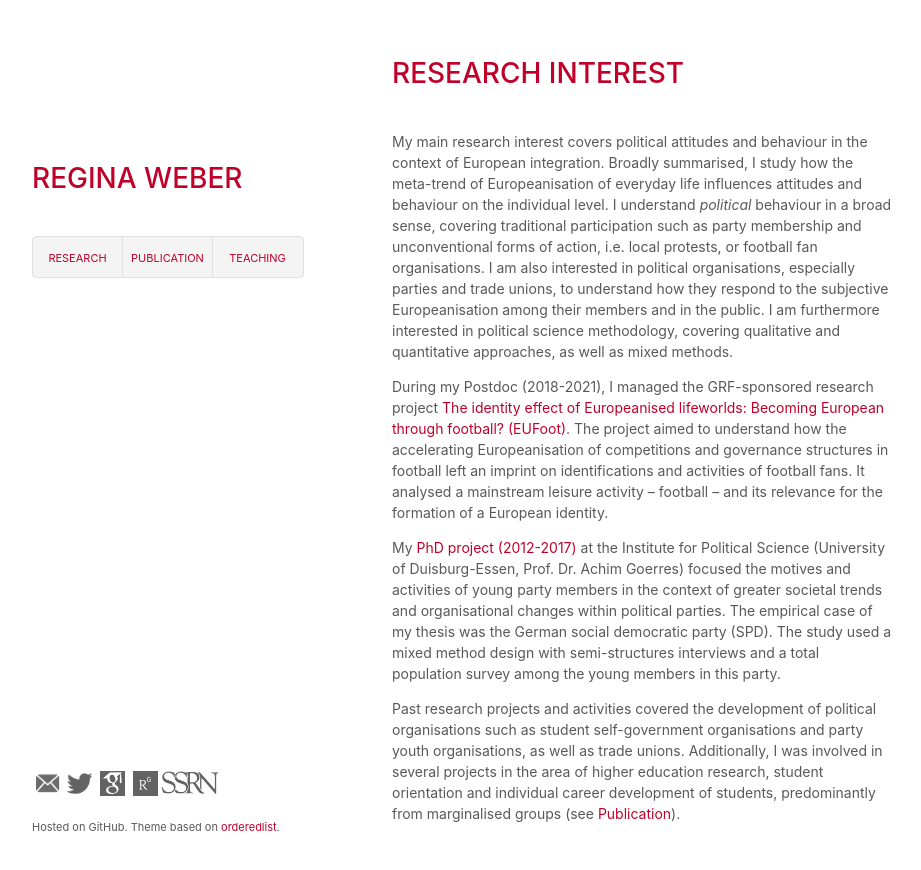
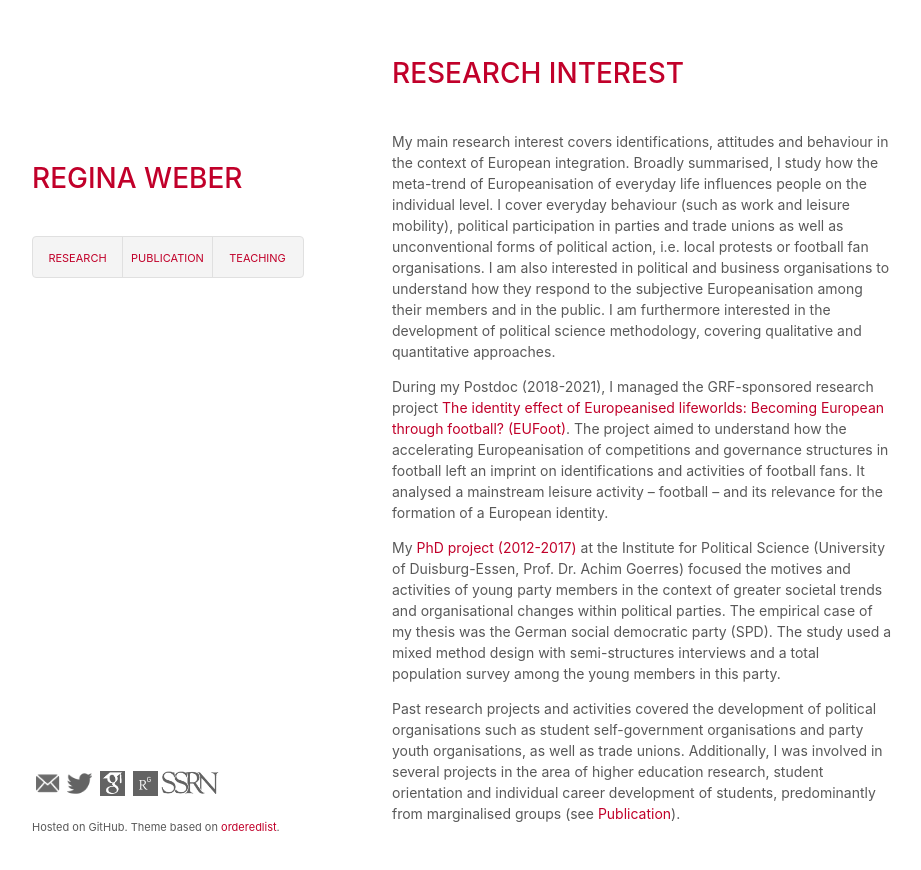
Before and after one commit to robertocabreratapia/robertocabreratapia.github.io, a Jekyll site: the page built from research.html, in a window 1280 px wide. Shown: the top 870 px of the page, without its empty margins (178-1099 px from the left). Built offline with Jekyll 4.4.1, drawn with Linux system fonts in a browser that asks for light colours.

Commit message:
Update research.html

```diff
--- a/research.html
+++ b/research.html
@@ -3,7 +3,7 @@ layout: default
 ---
 <h1>Research interest</h1>
 
-<p>My main research interest covers political attitudes and behaviour in the context of European integration. Broadly summarised, I study how the meta-trend of Europeanisation of everyday life influences attitudes and behaviour on the individual level. I understand <em>political</em> behaviour in a broad sense, covering traditional participation such as party membership and unconventional forms of action, i.e. local protests, or football fan organisations. I am also interested in political organisations, especially parties and trade unions, to understand how they respond to the subjective Europeanisation among their members and in the public. I am furthermore interested in political science methodology, covering qualitative and quantitative approaches, as well as mixed methods.</p>
+<p>My main research interest covers identifications, attitudes and behaviour in the context of European integration. Broadly summarised, I study how the meta-trend of Europeanisation of everyday life influences people on the individual level. I cover everyday behaviour (such as work and leisure mobility), political participation in parties and trade unions as well as unconventional forms of political action, i.e. local protests or football fan organisations. I am also interested in political and business organisations to understand how they respond to the subjective Europeanisation among their members and in the public. I am furthermore interested in the development of political science methodology, covering qualitative and quantitative approaches.</p>
 
 <p>During my Postdoc (2018-2021), I managed the GRF-sponsored research project <a href="https://www.eufoot.github.io">The identity effect of Europeanised lifeworlds: Becoming European through football? (EUFoot)</a>. The project aimed to understand how the accelerating Europeanisation of competitions and governance structures in football left an imprint on identifications and activities of football fans. It analysed a mainstream leisure activity – football – and its relevance for the formation of a European identity.</p>
 
```
